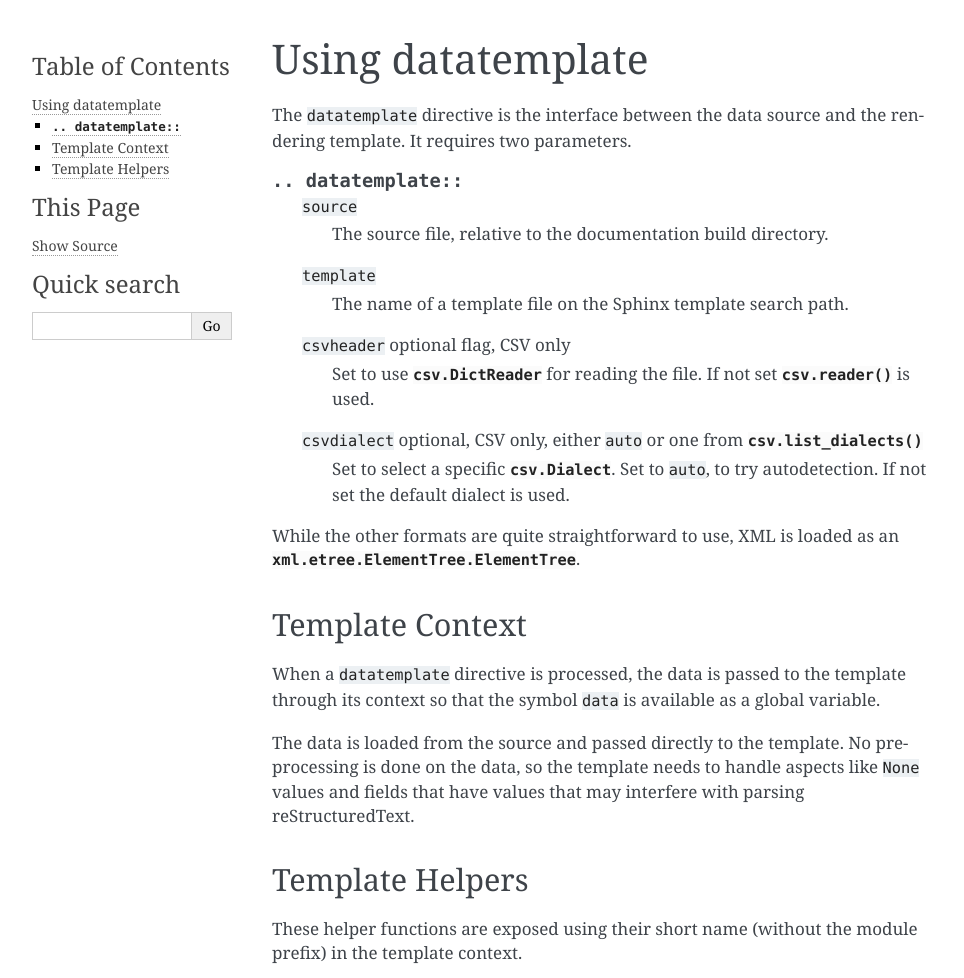
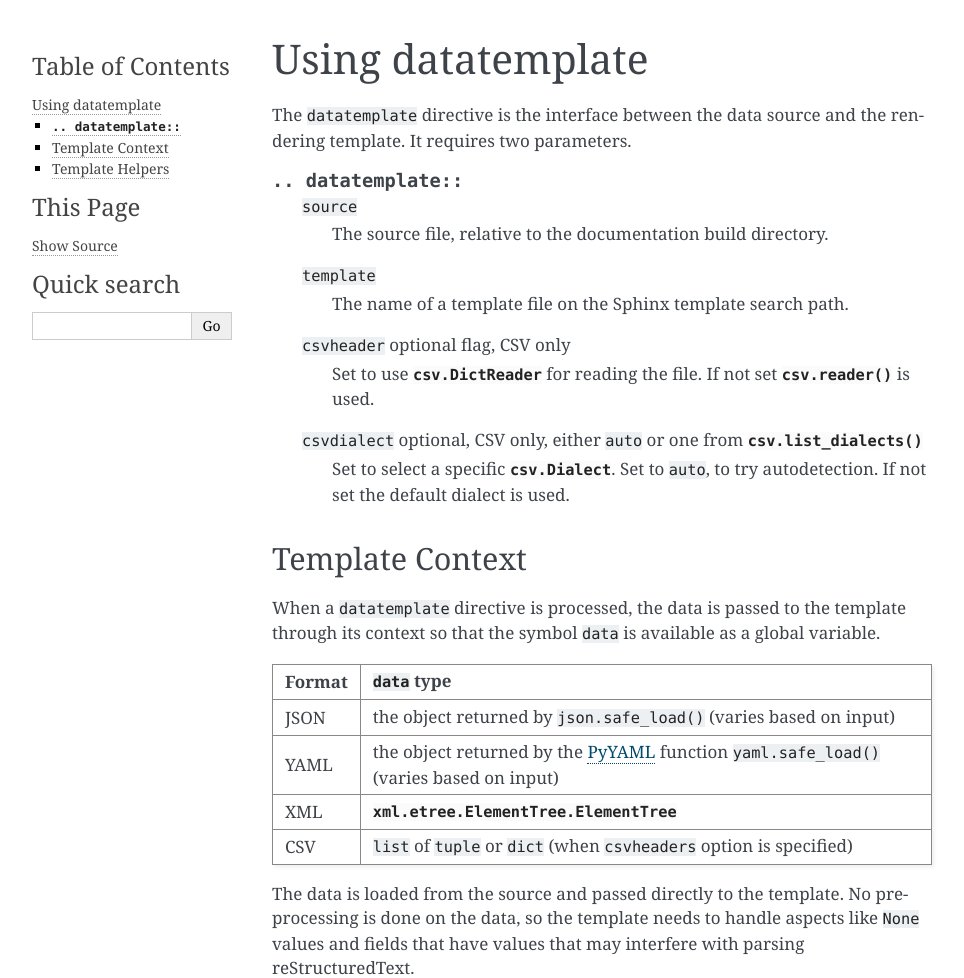
Before and after one commit to sphinx-contrib/datatemplates, a Sphinx documentation site: the page built from doc/source/using.rst, in a window 1280 px wide, cut to the strip 0-978 px from the top of the page. Shown: the whole strip, without its empty margins (148-1112 px from the left). Built offline with Sphinx 7.4.7, drawn with Linux system fonts in a browser that asks for light colours.

Commit message:
add a table to show the template input types
Document what the template receives as the "data" variable for each
input format.

Signed-off-by: Doug Hellmann <doug@doughellmann.com>

```diff
--- a/doc/source/index.rst
+++ b/doc/source/index.rst
@@ -4,7 +4,7 @@
 
 ``sphinxcontrib.datatemplates`` helps you use static data in machine
 readable format in your documentation by letting you define Jinja2
-templates to turn JSON or YAML data structures into reStructuredText
+templates to turn JSON, YAML, XML, or CSV data into reStructuredText
 for Sphinx to render as part of its output.
 
 * Repo: https://github.com/sphinxcontrib/sphinxcontrib.datatemplates
--- a/doc/source/using.rst
+++ b/doc/source/using.rst
@@ -23,17 +23,31 @@
       Set to ``auto``, to try autodetection.
       If not set the default dialect is used.
 
-
-
-While the other formats are quite straightforward to use, XML is loaded as an :py:class:`xml.etree.ElementTree.ElementTree`.
-
-
 Template Context
 ================
 
 When a ``datatemplate`` directive is processed, the data is passed to
 the template through its context so that the symbol ``data`` is
 available as a global variable.
+
+.. list-table::
+   :header-rows: 1
+
+   - * Format
+     * ``data`` type
+   - * JSON
+     * the object returned by ``json.safe_load()`` (varies based on
+       input)
+   - * YAML
+     * the object returned by the PyYAML_ function ``yaml.safe_load()``
+       (varies based on input)
+   - * XML
+     * :py:class:`xml.etree.ElementTree.ElementTree`
+   - * CSV
+     * ``list`` of ``tuple`` or ``dict`` (when ``csvheaders`` option
+       is specified)
+
+.. _PyYAML: https://pyyaml.org
 
 The data is loaded from the source and passed directly to the
 template. No pre-processing is done on the data, so the template needs
```
